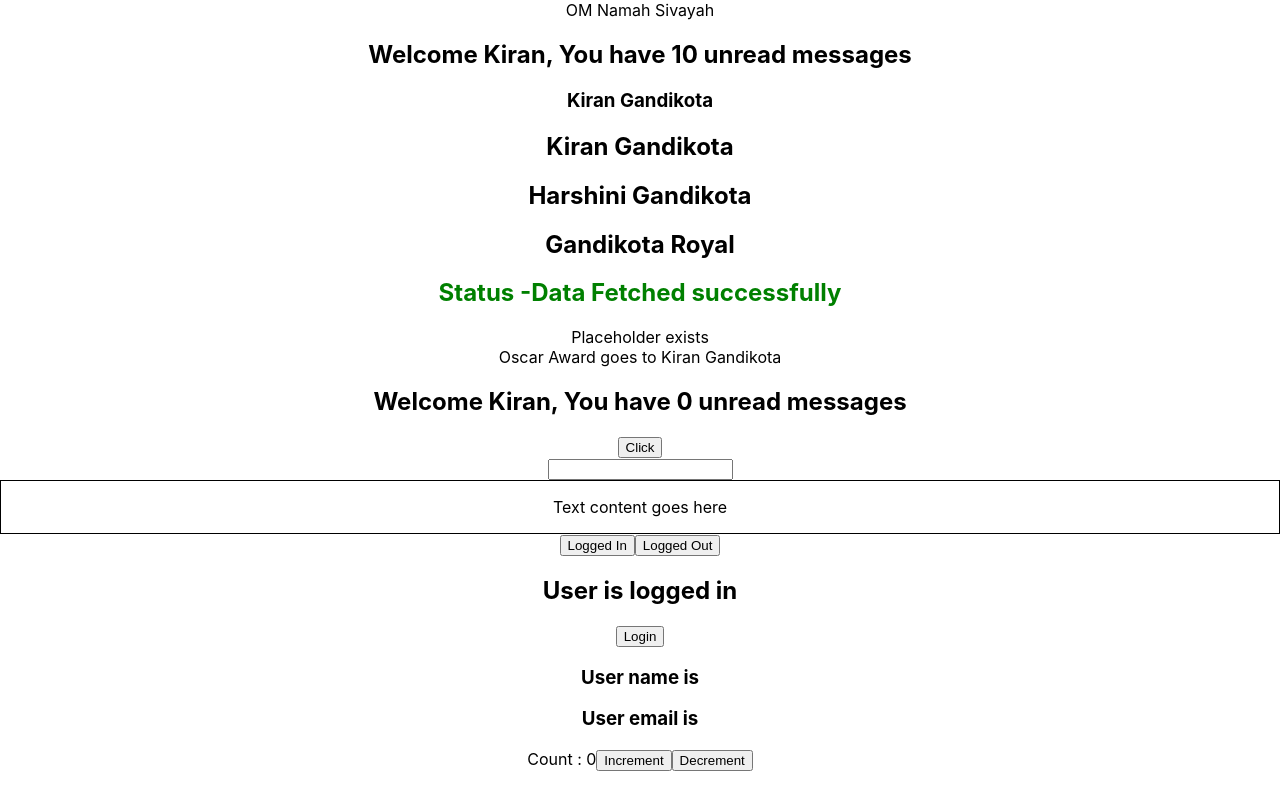
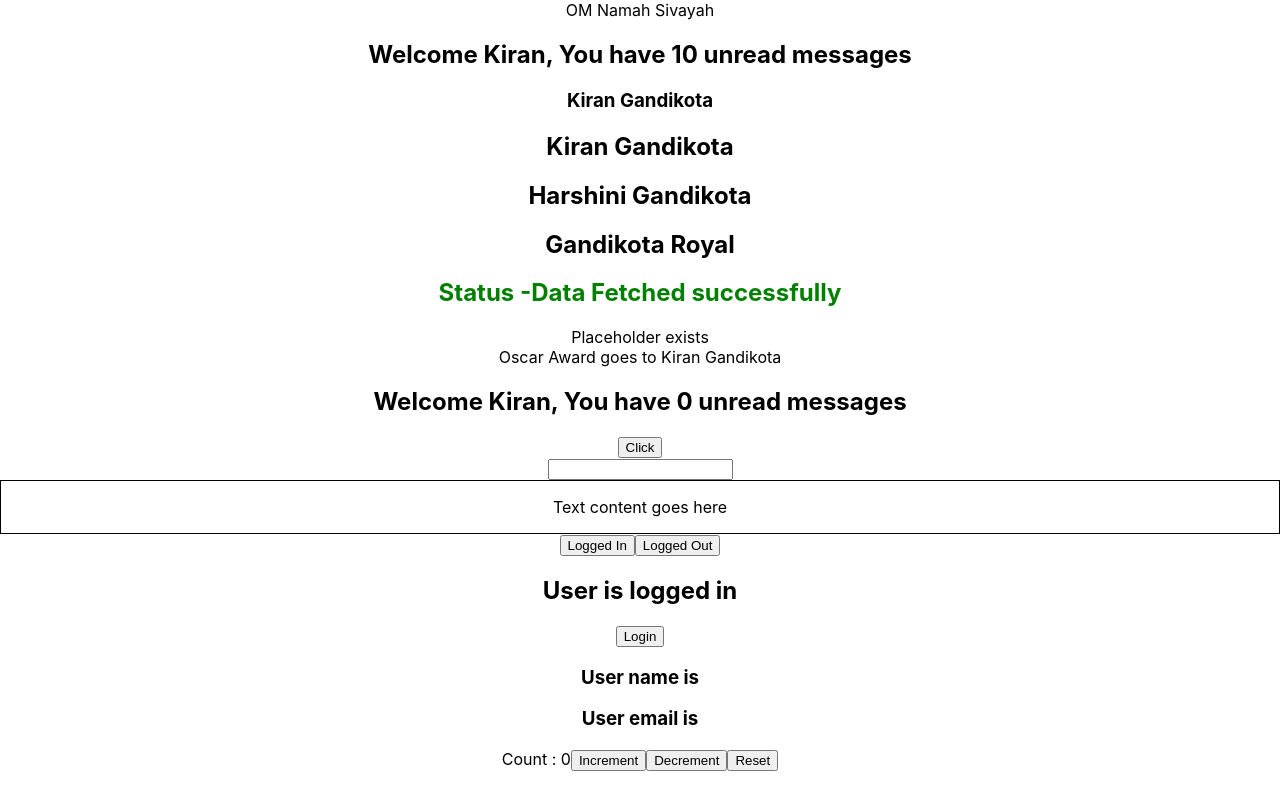
Before and after one commit to kiran226/react-typescript-demo, a React (Create React App) app: page / in a window 1280 px wide. Built offline with nearby package versions, Linux system fonts and the light colour scheme.

Commit message:
useReducer strict action types

```diff
--- a/src/components/state/Counter.tsx
+++ b/src/components/state/Counter.tsx
@@ -4,10 +4,19 @@
     count : number,
 }
 
-type CounterAction ={
-    type:string,
+
+type UpdateAction = {
+    type: 'increment' | 'decrement'
     payload : number
 }
+
+type ResetAction = {
+    type :'reset'
+}
+
+type CounterAction = UpdateAction | ResetAction
+
+
 
 const initialState ={ count:0 };
 
@@ -17,6 +26,8 @@
             return { count : state.count + action.payload }
         case 'decrement' :
             return { count : state.count -action.payload }
+        case 'reset' :
+            return initialState
         default :
             return state
     }
@@ -29,7 +40,7 @@
             Count : {state.count}
             <button onClick={()=>dispatch({type:'increment' , payload :10})} >Increment</button>
             <button onClick={()=>dispatch({type:'decrement' , payload :10})} >Decrement</button>
-
+            <button onClick={()=>dispatch({type:'reset'})} >Reset</button>
         </>
     )
 }
```
